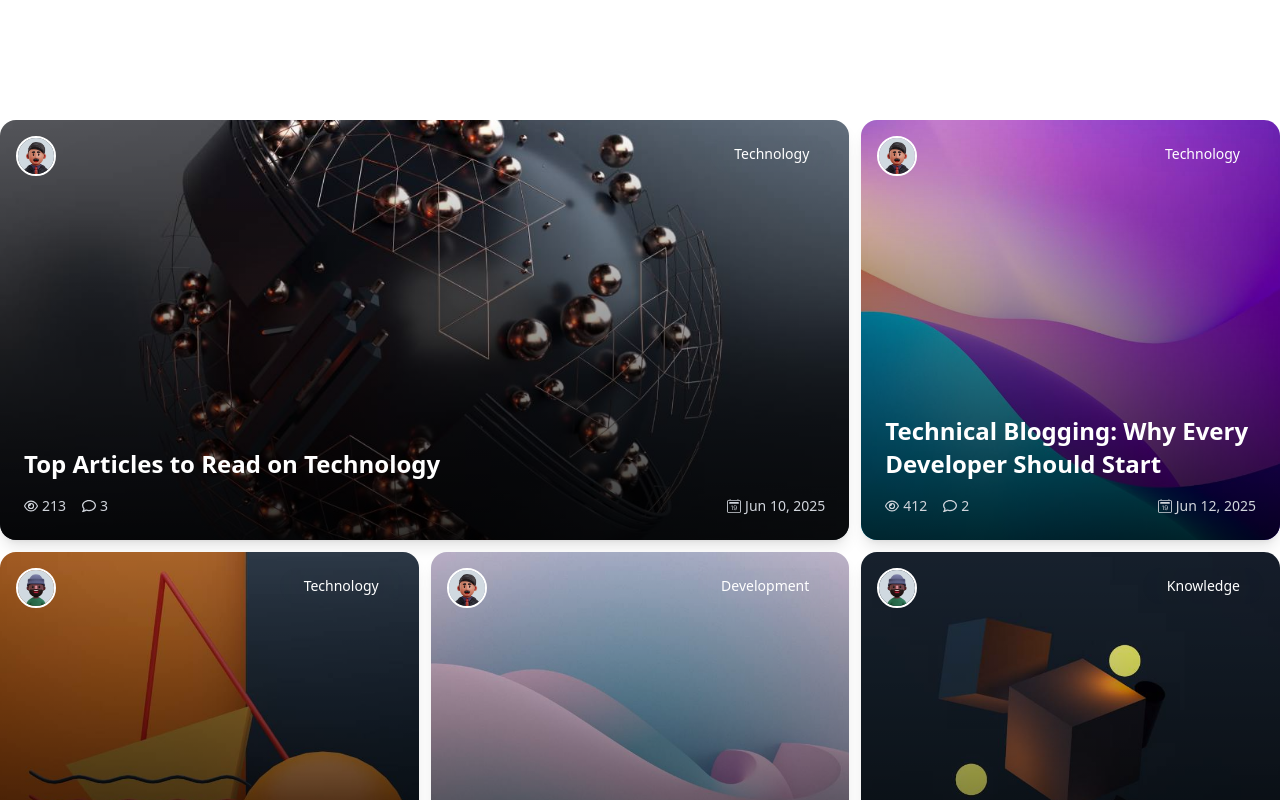
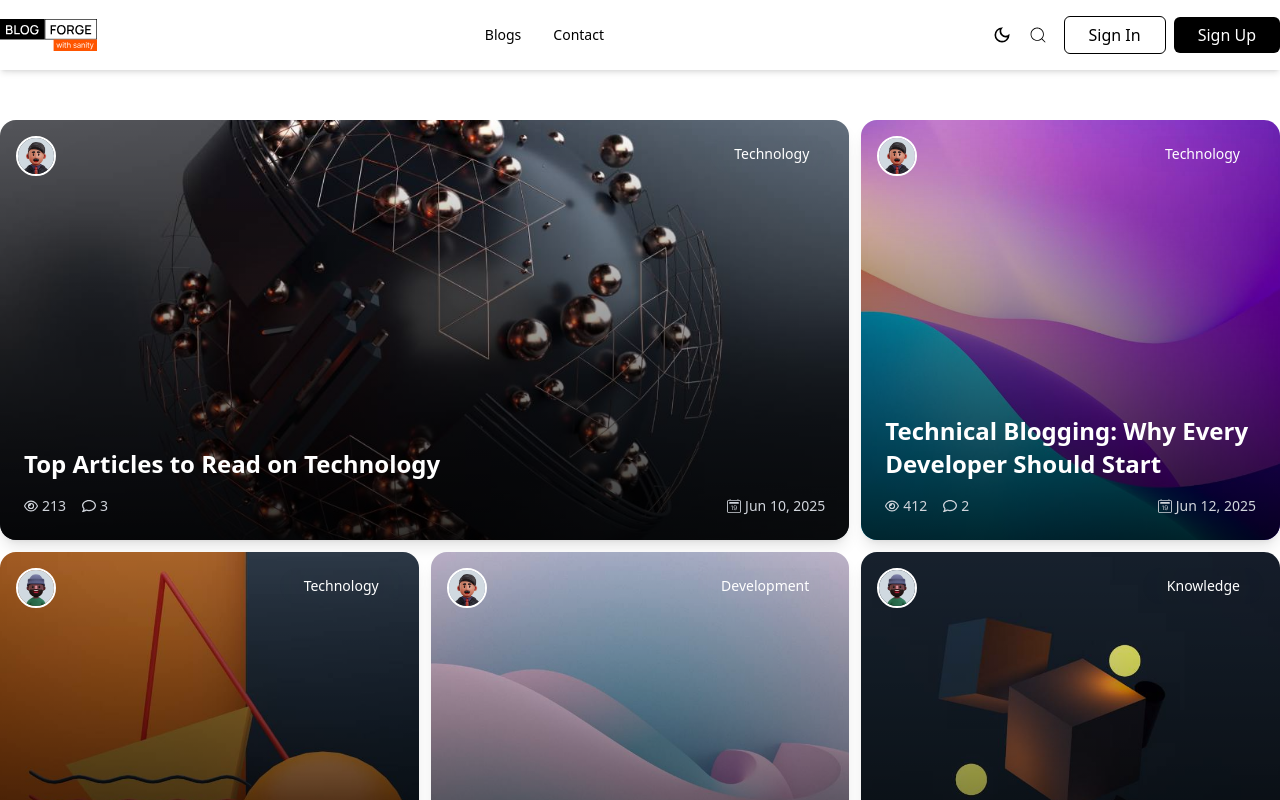
Before and after one commit to Ahmed-Hossam1/blog-app-, a Next.js app: page / in a window 1280 px wide. Shown: the top 800 px of the page. Built offline with nearby package versions, Linux system fonts and the light colour scheme.

Commit message:
fix bug in layout

```diff
--- a/src/app/page.tsx
+++ b/src/app/page.tsx
@@ -1,3 +1,5 @@
+import Footer from "@/components/layout/Footer";
+import Navbar from "@/components/layout/Navbar";
 import ExploreCategories from "@/components/sections/ExploreCategories";
 import FeaturedArticles from "@/components/sections/FeaturedArticles";
 import MeetOurAuthors from "@/components/sections/MeetOurAuthors";
@@ -6,13 +8,15 @@
 
 export default async function Home() {
   return (
-    <div>
+    <>
+      <Navbar />
       <SectionWrapper>
         <FeaturedArticles />
         <ExploreCategories />
         <MeetOurAuthors />
         <NewsletterSubscribe />
       </SectionWrapper>
-    </div>
+      <Footer />
+    </>
   );
 }
```
